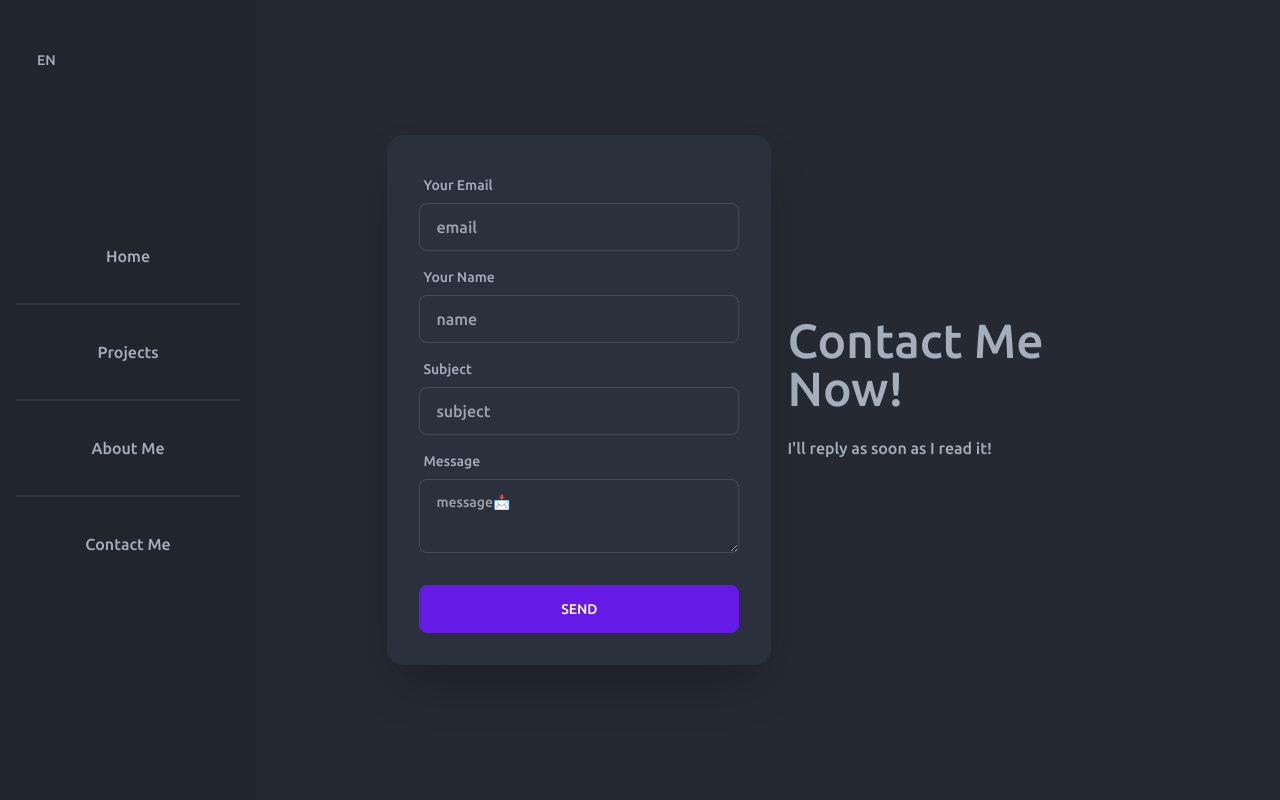
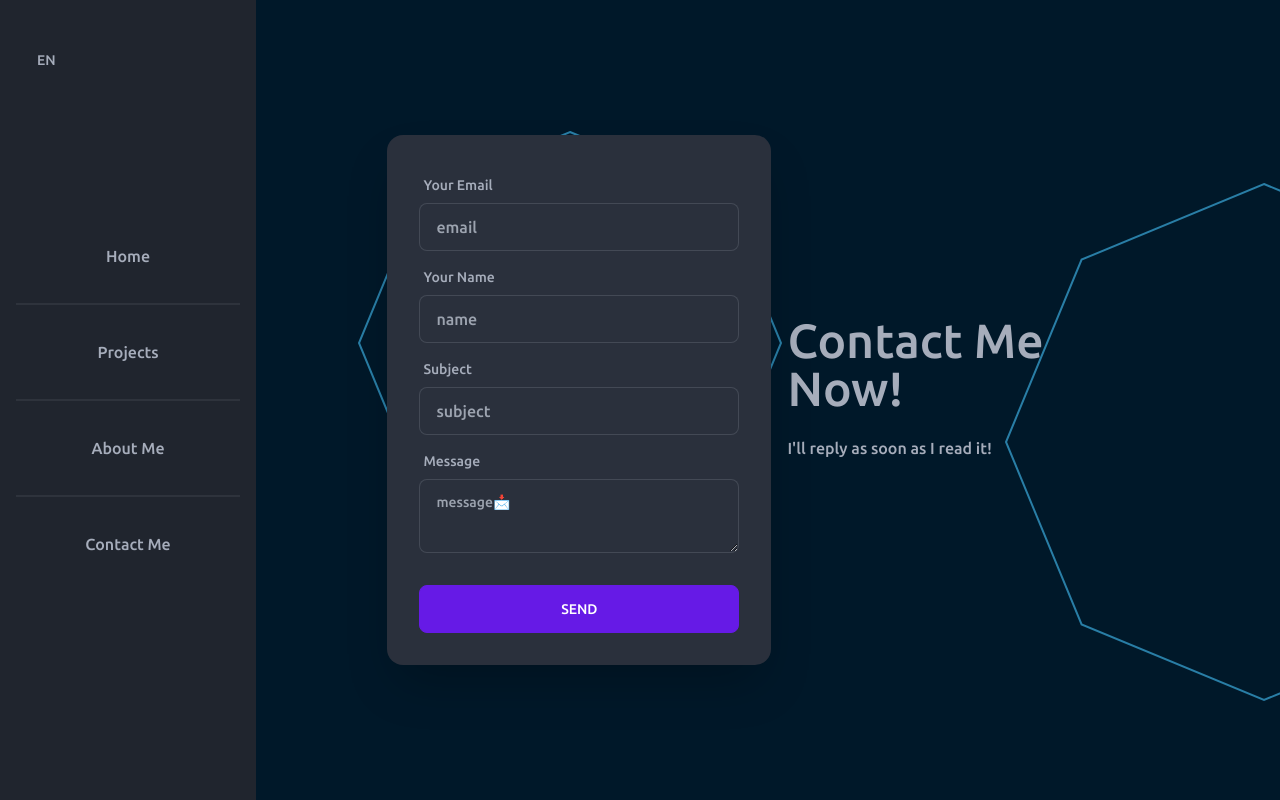
Before and after one commit to johaortiz/new-portfolio, a React (Vite) app: page /contact in a window 1280 px wide. Built offline with nearby package versions, Linux system fonts and the light colour scheme.

Commit message:
correction code

```diff
--- a/src/pages/Contact/index.jsx
+++ b/src/pages/Contact/index.jsx
@@ -13,7 +13,7 @@ function Contact({ language }) {
 
   return (
     <form onSubmit={handleSubmit}>
-      <div className="hero min-h-screen bg-base-200">
+      <div className="hero min-h-screen bg-transparent">
         <div className="hero-content flex-col lg:flex-row-reverse">
           <div className="text-center lg:text-left">
             <h1 className="text-5xl font-bold">{language === 'en' ? 'Contact Me Now!' : 'Contáctame Ahora'}</h1>
--- a/src/pages/Home/index.jsx
+++ b/src/pages/Home/index.jsx
@@ -72,7 +72,7 @@ function Home({ language }) {
                 <p className="mx-10 my-5 text-3xl" ref={el0}></p>
                 <br />
                 <p className="mx-10 my-5 text-3xl" ref={el1}></p>
-                <div className="mockup-code w-40 my-10 mx-2">
+                <div className="absolute bottom-0 mockup-code max-w-0 my-10 mx-10">
                     <pre data-prefix="👾"><code ref={el3}></code></pre>
                 </div>
             </div >
```
